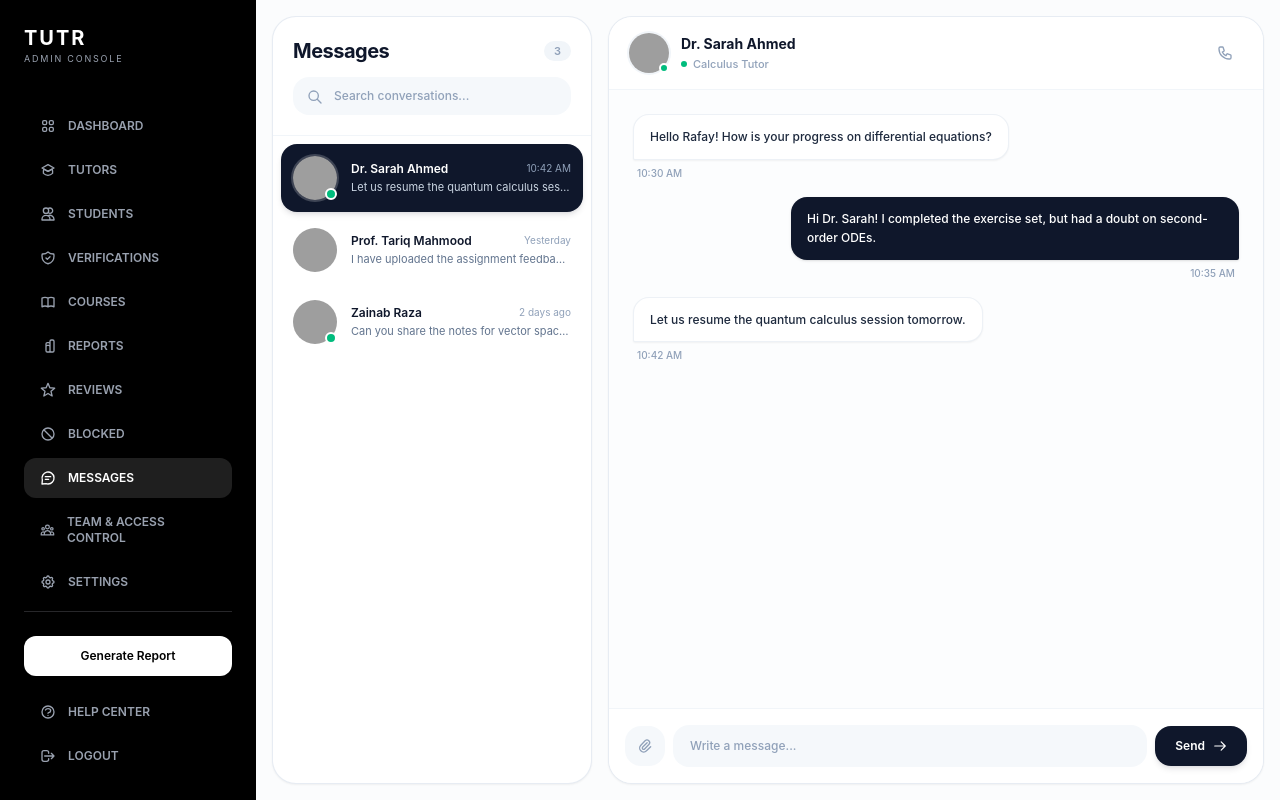
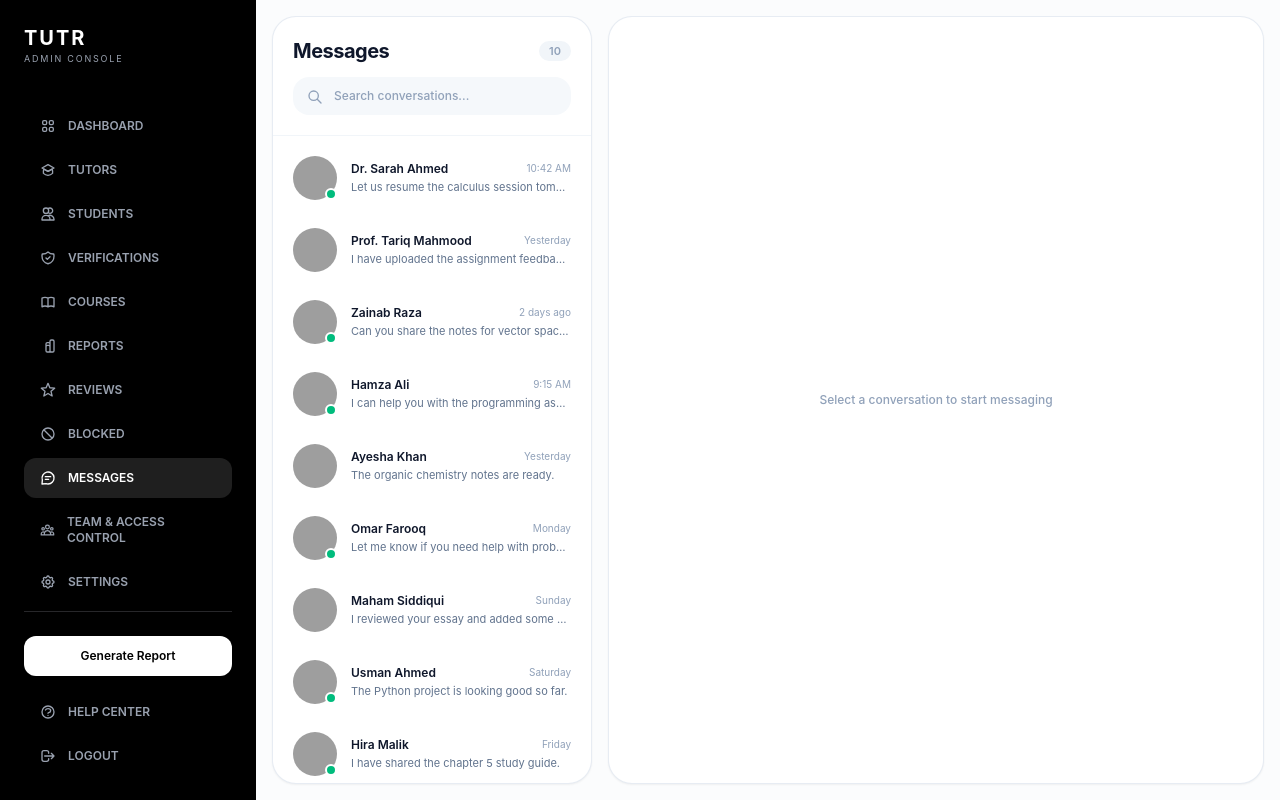
Before and after one commit to arafayZ/TutrAdminPanel, a React (Vite) app: page /chat in a window 1280 px wide. Built offline with nearby package versions, Linux system fonts and the light colour scheme; grey boxes are pictures that could not be loaded.

Commit message:
updates on 29/8/26

```diff
--- a/src/pages/Chat.jsx
+++ b/src/pages/Chat.jsx
@@ -9,7 +9,7 @@ const Chat = () => {
     role: 'Calculus Tutor',
     avatar: 'https://images.unsplash.com/photo-1494790108377-be9c29b29330?w=150',
     online: true,
-      lastMessage: 'Let us resume the quantum calculus session tomorrow.',
+    lastMessage: 'Let us resume the calculus session tomorrow.',
     time: '10:42 AM',
     unread: 2,
   },
@@ -32,25 +32,293 @@ const Chat = () => {
     lastMessage: 'Can you share the notes for vector spaces?',
     time: '2 days ago',
     unread: 0,
-    }
+  },
+  {
+    id: 4,
+    name: 'Hamza Ali',
+    role: 'Computer Science Tutor',
+    avatar: 'https://images.unsplash.com/photo-1500648767791-00dcc994a43e?w=150',
+    online: true,
+    lastMessage: 'I can help you with the programming assignment.',
+    time: '9:15 AM',
+    unread: 1,
+  },
+  {
+    id: 5,
+    name: 'Ayesha Khan',
+    role: 'Chemistry Tutor',
+    avatar: 'https://images.unsplash.com/photo-1531123897727-8f129e1688ce?w=150',
+    online: false,
+    lastMessage: 'The organic chemistry notes are ready.',
+    time: 'Yesterday',
+    unread: 3,
+  },
+  {
+    id: 6,
+    name: 'Omar Farooq',
+    role: 'Statistics Tutor',
+    avatar: 'https://images.unsplash.com/photo-1519085360753-af0119f7cbe7?w=150',
+    online: true,
+    lastMessage: 'Let me know if you need help with probability.',
+    time: 'Monday',
+    unread: 0,
+  },
+  {
+    id: 7,
+    name: 'Maham Siddiqui',
+    role: 'English Literature Tutor',
+    avatar: 'https://images.unsplash.com/photo-1544005313-94ddf0286df2?w=150',
+    online: false,
+    lastMessage: 'I reviewed your essay and added some comments.',
+    time: 'Sunday',
+    unread: 1,
+  },
+  {
+    id: 8,
+    name: 'Usman Ahmed',
+    role: 'Data Science Tutor',
+    avatar: 'https://images.unsplash.com/photo-1507003211169-0a1dd7228f2d?w=150',
+    online: true,
+    lastMessage: 'The Python project is looking good so far.',
+    time: 'Saturday',
+    unread: 0,
+  },
+  {
+    id: 9,
+    name: 'Hira Malik',
+    role: 'Biology Specialist',
+    avatar: 'https://images.unsplash.com/photo-1551836022-d5d88e9218df?w=150',
+    online: true,
+    lastMessage: 'I have shared the chapter 5 study guide.',
+    time: 'Friday',
+    unread: 2,
+  },
+  {
+    id: 10,
+    name: 'Bilal Hassan',
+    role: 'Programming Peer',
+    avatar: 'https://images.unsplash.com/photo-1560250097-0b93528c311a?w=150',
+    online: false,
+    lastMessage: 'Did you solve the recursion problem?',
+    time: 'Thursday',
+    unread: 0,
+  },
 ]);
 
-  const [activeContactId, setActiveContactId] = useState(1);
+  const [activeContactId, setActiveContactId] = useState(null);
   const [showMobileChat, setShowMobileChat] = useState(false);
   const [searchContact, setSearchContact] = useState('');
 
     const [messagesMap, setMessagesMap] = useState({
   1: [
-      { id: 101, sender: 'them', text: 'Hello Rafay! How is your progress on differential equations?', time: '10:30 AM' },
-      { id: 102, sender: 'me', text: 'Hi Dr. Sarah! I completed the exercise set, but had a doubt on second-order ODEs.', time: '10:35 AM' },
-      { id: 103, sender: 'them', text: 'Let us resume the quantum calculus session tomorrow.', time: '10:42 AM' }
+    {
+      id: 101,
+      sender: 'them',
+      text: 'Hello Rafay! How is your progress on differential equations?',
+      time: '10:30 AM',
+    },
+    {
+      id: 102,
+      sender: 'me',
+      text: 'Hi Dr. Sarah! I completed the exercise set, but had a doubt on second-order ODEs.',
+      time: '10:35 AM',
+    },
+    {
+      id: 103,
+      sender: 'them',
+      text: 'Let us resume the calculus session tomorrow.',
+      time: '10:42 AM',
+    },
   ],
+
   2: [
-      { id: 201, sender: 'them', text: 'I have uploaded the assignment feedback.', time: 'Yesterday' }
+    {
+      id: 201,
+      sender: 'them',
+      text: 'I have uploaded the assignment feedback.',
+      time: 'Yesterday',
+    },
+    {
+      id: 202,
+      sender: 'me',
+      text: 'Thank you, Professor. I will review the feedback today.',
+      time: 'Yesterday',
+    },
+    {
+      id: 203,
+      sender: 'them',
+      text: 'Focus especially on the numerical problems in section 3.',
+      time: 'Yesterday',
+    },
   ],
+
   3: [
-      { id: 301, sender: 'them', text: 'Can you share the notes for vector spaces?', time: '2 days ago' }
-    ]
+    {
+      id: 301,
+      sender: 'them',
+      text: 'Can you share the notes for vector spaces?',
+      time: '2 days ago',
+    },
+    {
+      id: 302,
+      sender: 'me',
+      text: 'Sure! I will send them to you shortly.',
+      time: '2 days ago',
+    },
+    {
+      id: 303,
+      sender: 'them',
+      text: 'Thanks! I really appreciate it.',
+      time: '2 days ago',
+    },
+  ],
+
+  4: [
+    {
+      id: 401,
+      sender: 'them',
+      text: 'I can help you with the programming assignment.',
+      time: '9:05 AM',
+    },
+    {
+      id: 402,
+      sender: 'me',
+      text: 'That would be great. I am having trouble with the implementation.',
+      time: '9:10 AM',
+    },
+    {
+      id: 403,
+      sender: 'them',
+      text: 'No problem. Send me the code and we will go through it together.',
+      time: '9:15 AM',
+    },
+  ],
+
+  5: [
+    {
+      id: 501,
+      sender: 'them',
+      text: 'The organic chemistry notes are ready.',
+      time: 'Yesterday',
+    },
+    {
+      id: 502,
+      sender: 'me',
+      text: 'Perfect. I was looking for the reaction mechanisms section.',
+      time: 'Yesterday',
+    },
+    {
+      id: 503,
+      sender: 'them',
+      text: 'I included that section with some additional examples.',
+      time: 'Yesterday',
+    },
+  ],
+
+  6: [
+    {
+      id: 601,
+      sender: 'them',
+      text: 'Let me know if you need help with probability.',
+      time: 'Monday',
+    },
+    {
+      id: 602,
+      sender: 'me',
+      text: 'I am struggling a little with conditional probability.',
+      time: 'Monday',
+    },
+    {
+      id: 603,
+      sender: 'them',
+      text: 'Sure. We can cover it in our next session.',
+      time: 'Monday',
+    },
+  ],
+
+  7: [
+    {
+      id: 701,
+      sender: 'them',
+      text: 'I reviewed your essay and added some comments.',
+      time: 'Sunday',
+    },
+    {
+      id: 702,
+      sender: 'me',
+      text: 'Thank you! I will make the changes based on your feedback.',
+      time: 'Sunday',
+    },
+    {
+      id: 703,
+      sender: 'them',
+      text: 'Great. Your overall structure is already quite strong.',
+      time: 'Sunday',
+    },
+  ],
+
+  8: [
+    {
+      id: 801,
+      sender: 'them',
+      text: 'The Python project is looking good so far.',
+      time: 'Saturday',
+    },
+    {
+      id: 802,
+      sender: 'me',
+      text: 'Thanks! I have completed the data preprocessing part.',
+      time: 'Saturday',
+    },
+    {
+      id: 803,
+      sender: 'them',
+      text: 'Excellent. Next, focus on improving the model accuracy.',
+      time: 'Saturday',
+    },
+  ],
+
+  9: [
+    {
+      id: 901,
+      sender: 'them',
+      text: 'I have shared the chapter 5 study guide.',
+      time: 'Friday',
+    },
+    {
+      id: 902,
+      sender: 'me',
+      text: 'Got it. Is there anything specific I should focus on?',
+      time: 'Friday',
+    },
+    {
+      id: 903,
+      sender: 'them',
+      text: 'Focus on the diagrams and key biological processes.',
+      time: 'Friday',
+    },
+  ],
+
+  10: [
+    {
+      id: 1001,
+      sender: 'them',
+      text: 'Did you solve the recursion problem?',
+      time: 'Thursday',
+    },
+    {
+      id: 1002,
+      sender: 'me',
+      text: 'Not completely. I am getting confused with the base case.',
+      time: 'Thursday',
+    },
+    {
+      id: 1003,
+      sender: 'them',
+      text: 'I had the same issue. Let me show you how I approached it.',
+      time: 'Thursday',
+    },
+  ],
 });
 
   const [messageText, setMessageText] = useState('');
@@ -64,7 +332,7 @@ const Chat = () => {
   const messagesEndRef = useRef(null);
 
   const activeContact = contacts.find(c => c.id === activeContactId) || contacts[0];
-  const activeMessages = messagesMap[activeContactId] || [];
+  const activeMessages = activeContactId ? (messagesMap[activeContactId] || []) : [];
 
   useEffect(() => {
     messagesEndRef.current?.scrollIntoView({ behavior: 'smooth' });
@@ -75,9 +343,14 @@ const Chat = () => {
     setShowMobileChat(true);
   };
 
+  const handleBackToList = () => {
+    setShowMobileChat(false);
+  };
+
   const handleSendMessage = (e) => {
     e.preventDefault();
     if (!messageText.trim() && !attachedImage) return;
+    if (!activeContactId) return;
 
     const newMessage = {
       id: Date.now(),
@@ -246,13 +519,14 @@ const Chat = () => {
 <div className={`flex-1 flex flex-col h-full bg-white md:rounded-3xl border border-slate-200/80 shadow-xs overflow-hidden w-full ${
   !showMobileChat ? 'hidden md:flex' : 'flex'
 }`}>
-
-          {/* Header */}
-          <header className="px-5 py-4 border-b border-slate-100 flex items-center justify-between shrink-0 bg-white/80 backdrop-blur-md">
-            <div className="flex items-center gap-3">
+  {activeContactId ? (
+    <>
+      {/* Header with left padding on mobile for sidebar trigger */}
+      <header className="px-5 pl-16 md:pl-5 py-4 border-b border-slate-100 flex items-center justify-between shrink-0 bg-white/80 backdrop-blur-md">
+        <div className="flex items-center gap-2 sm:gap-3">
           <button
-                onClick={() => setShowMobileChat(false)}
-                className="md:hidden p-2 text-slate-500 hover:text-slate-900 rounded-xl hover:bg-slate-100 transition-colors"
+            onClick={handleBackToList}
+            className="md:hidden p-2 text-slate-600 hover:text-slate-900 bg-slate-100 hover:bg-slate-200 rounded-xl transition-colors shrink-0"
             aria-label="Back to contacts list"
           >
             <svg className="w-5 h-5" fill="none" stroke="currentColor" viewBox="0 0 24 24">
@@ -358,11 +632,17 @@ const Chat = () => {
                   </button>
                 </form>
               </div>
+            </>
+          ) : (
+            <div className="flex-1 flex items-center justify-center text-slate-400 text-xs font-medium">
+              Select a conversation to start messaging
+            </div>
+          )}
 
         </div>
       </main>
 
-      {/* ATTACHMENT MODAL (CLEAN WHITE) */}
+      {/* ATTACHMENT MODAL */}
       {isAttachmentPickerOpen && (
         <div className="fixed inset-0 bg-slate-900/30 backdrop-blur-xs z-50 flex items-center justify-center p-4">
           <div className="bg-white rounded-3xl max-w-sm w-full p-6 shadow-2xl border border-slate-100 text-center relative animate-in fade-in zoom-in-95 duration-200">
--- a/src/pages/Courses.jsx
+++ b/src/pages/Courses.jsx
@@ -24,17 +24,17 @@ const CustomDropdown = ({ label, value, onChange, options }) => {
   }, []);
 
   return (
-    <div className="flex items-center gap-2 relative" ref={dropdownRef}>
-      {label && <span className="text-[10px] uppercase font-bold text-gray-400">{label}:</span>}
+    <div className="flex items-center gap-2 relative w-full sm:w-auto" ref={dropdownRef}>
+      {label && <span className="text-[10px] uppercase font-bold text-gray-400 whitespace-nowrap">{label}:</span>}
 
-      <div className="relative">
+      <div className="relative flex-1 sm:flex-none">
         <button
           type="button"
           onClick={() => setIsOpen(!isOpen)}
-          className="bg-gray-100 hover:bg-gray-200 text-gray-800 font-medium rounded-lg px-3 py-1.5 text-xs flex items-center gap-2 cursor-pointer transition-colors"
+          className="w-full sm:w-auto bg-gray-100 hover:bg-gray-200 text-gray-800 font-medium rounded-lg px-3 py-1.5 text-xs flex items-center justify-between sm:justify-start gap-2 cursor-pointer transition-colors"
         >
-          <span>{value}</span>
-          <span className="text-[10px]">▼</span>
+          <span className="truncate">{value}</span>
+          <span className="text-[10px] flex-shrink-0">▼</span>
         </button>
 
         {isOpen && (
@@ -186,7 +186,6 @@ const CourseManagement = () => {
   const renderFeatureIcon = (type, label = '') => {
     const modeText = (label || '').toLowerCase();
 
-    // Online Mode Icon (Mobile / Device View)
     if (modeText.includes('online') || (type === 'mode' && modeText.includes('online'))) {
       return (
         <svg className="w-5 h-5 text-gray-700 flex-shrink-0" fill="none" stroke="currentColor" viewBox="0 0 24 24">
@@ -196,7 +195,6 @@ const CourseManagement = () => {
       );
     }
 
-    // Tutor's Home Icon (Main House / Structure)
     if (modeText.includes("tutor's home") || modeText.includes("tutor home")) {
       return (
         <svg className="w-5 h-5 text-gray-700 flex-shrink-0" fill="none" stroke="currentColor" viewBox="0 0 24 24">
@@ -205,7 +203,6 @@ const CourseManagement = () => {
       );
     }
 
-    // Student's Home Icon (Home + User Profile Badge)
     if (modeText.includes("student's home") || modeText.includes("student home")) {
       return (
         <svg className="w-5 h-5 text-gray-700 flex-shrink-0" fill="none" stroke="currentColor" viewBox="0 0 24 24">
@@ -327,7 +324,7 @@ const CourseManagement = () => {
           <NotificationsPage onBack={() => setViewState('dashboard')} />
         ) : (
           <div className="p-4 sm:p-6 lg:p-8 max-w-6xl mx-auto w-full space-y-6">
-            <div className="flex items-center justify-between">
+            <div className="flex flex-col sm:flex-row sm:items-center justify-between gap-4">
               <div>
                 <h2 className="text-2xl font-bold text-gray-900 tracking-tight">
                   Course Management
@@ -359,8 +356,9 @@ const CourseManagement = () => {
               </div>
             </div>
 
-            <div className="bg-white p-3 rounded-2xl border border-gray-100 flex items-center justify-between text-xs">
-              <div className="flex items-center gap-4">
+            {/* Responsive Filter Container */}
+            <div className="bg-white p-3.5 rounded-2xl border border-gray-100 flex flex-col sm:flex-row items-start sm:items-center justify-between gap-3 text-xs">
+              <div className="flex flex-col sm:flex-row items-stretch sm:items-center gap-3 w-full sm:w-auto">
                 <CustomDropdown
                   label="STATUS"
                   value={statusFilter}
@@ -385,7 +383,7 @@ const CourseManagement = () => {
                 />
               </div>
 
-              <div className="text-gray-400 text-xs font-medium">
+              <div className="text-gray-400 text-xs font-medium self-end sm:self-auto pt-1 sm:pt-0">
                 Showing {filteredCourses.length} of {courses.length} courses
               </div>
             </div>
--- a/src/pages/StudentManagement.jsx
+++ b/src/pages/StudentManagement.jsx
@@ -380,8 +380,8 @@ const StudentManagement = () => {
             </div>
 
             {/* Filters Bar */}
-            <div className="bg-white p-3 rounded-2xl border border-gray-100 flex items-center justify-between text-xs">
-              <div className="flex items-center gap-4">
+            <div className="bg-white p-3 rounded-2xl border border-gray-100 flex flex-wrap sm:flex-nowrap items-center justify-between gap-3 text-xs">
+              <div className="flex flex-wrap items-center gap-3 sm:gap-4 w-full sm:w-auto">
                 <CustomDropdown
                   label="STATUS"
                   value={statusFilter}
@@ -417,7 +417,7 @@ const StudentManagement = () => {
                 />
               </div>
 
-              <div className="text-gray-400 text-xs font-medium">
+              <div className="text-gray-400 text-xs font-medium shrink-0">
                 Showing {filteredStudents.length} of {students.length} students
               </div>
             </div>
--- a/src/pages/TutorManagement.jsx
+++ b/src/pages/TutorManagement.jsx
@@ -34,21 +34,21 @@ const CustomDropdown = ({ label, value, onChange, options }) => {
   }, []);
 
   return (
-    <div className="flex items-center gap-2 relative" ref={dropdownRef}>
-      {label && <span className="text-[10px] uppercase font-bold text-gray-400">{label}:</span>}
+    <div className="flex items-center gap-1.5 sm:gap-2 relative w-full sm:w-auto" ref={dropdownRef}>
+      {label && <span className="text-[10px] uppercase font-bold text-gray-400 shrink-0">{label}:</span>}
 
-      <div className="relative">
+      <div className="relative flex-1 sm:flex-none">
         <button
           type="button"
           onClick={() => setIsOpen(!isOpen)}
-          className="bg-gray-100 hover:bg-gray-200 text-gray-800 font-medium rounded-lg px-3 py-1.5 text-xs flex items-center gap-2 cursor-pointer transition-colors"
+          className="w-full sm:w-auto bg-gray-100 hover:bg-gray-200 text-gray-800 font-medium rounded-lg px-2.5 py-1.5 text-xs flex items-center justify-between sm:justify-start gap-2 cursor-pointer transition-colors"
         >
-          <span>{value}</span>
-          <span className="text-[10px]">▼</span>
+          <span className="truncate max-w-[110px] sm:max-w-none">{value}</span>
+          <span className="text-[9px] text-gray-500">▼</span>
         </button>
 
         {isOpen && (
-          <div className="absolute top-full left-0 mt-1 w-36 bg-white border border-gray-200 rounded-lg shadow-lg z-20 overflow-hidden py-1 max-h-60 overflow-y-auto">
+          <div className="absolute top-full left-0 mt-1 w-44 bg-white border border-gray-200 rounded-lg shadow-lg z-30 overflow-hidden py-1 max-h-60 overflow-y-auto">
             {options.map((opt) => (
               <button
                 key={opt}
@@ -340,15 +340,15 @@ const TutorManagement = () => {
         {viewState === 'notifications' ? (
           <NotificationsPage onBack={() => setViewState('dashboard')} />
         ) : (
-          <div className="p-4 sm:p-6 lg:p-8 max-w-6xl mx-auto w-full space-y-6">
-            <div className="flex items-center justify-between">
+          <div className="p-4 sm:p-6 lg:p-8 max-w-6xl mx-auto w-full space-y-4 sm:space-y-6">
+            <div className="flex flex-col sm:flex-row sm:items-center justify-between gap-4">
               <div>
-                <h2 className="text-2xl font-bold text-gray-900 tracking-tight">Tutor Management</h2>
-                <p className="text-xs text-gray-500 mt-1">Oversee, verify, and monitor educational professional performance.</p>
+                <h2 className="text-xl sm:text-2xl font-bold text-gray-900 tracking-tight">Tutor Management</h2>
+                <p className="text-xs text-gray-500 mt-0.5 sm:mt-1">Oversee, verify, and monitor educational professional performance.</p>
               </div>
               <button
                 onClick={handleExportPDF}
-                className="px-4 py-2 bg-black text-white text-xs font-semibold rounded-lg flex items-center gap-2 hover:bg-zinc-800 transition-colors cursor-pointer"
+                className="self-start sm:self-auto px-4 py-2 bg-black text-white text-xs font-semibold rounded-lg flex items-center gap-2 hover:bg-zinc-800 transition-colors cursor-pointer shrink-0"
               >
                 <svg className="w-3.5 h-3.5" fill="none" stroke="currentColor" viewBox="0 0 24 24">
                   <path strokeLinecap="round" strokeLinejoin="round" strokeWidth="2" d="M4 16v1a3 3 0 003 3h10a3 3 0 003-3v-1m-4-4l-4 4m0 0l-4-4m4 4V4"/>
@@ -357,9 +357,9 @@ const TutorManagement = () => {
               </button>
             </div>
 
-            {/* Filters Bar */}
-            <div className="bg-white p-3 rounded-2xl border border-gray-100 flex items-center justify-between text-xs">
-              <div className="flex items-center gap-4">
+            {/* Responsive Filters Bar */}
+            <div className="bg-white p-3 rounded-2xl border border-gray-100 flex flex-col sm:flex-row sm:items-center justify-between gap-3 text-xs">
+              <div className="flex flex-wrap items-center gap-3 sm:gap-4 w-full sm:w-auto">
                 <CustomDropdown
                   label="STATUS"
                   value={statusFilter}
@@ -381,7 +381,7 @@ const TutorManagement = () => {
                 />
               </div>
 
-              <div className="text-gray-400 text-xs font-medium">
+              <div className="text-gray-400 text-[11px] sm:text-xs font-medium shrink-0 pt-1 sm:pt-0 border-t sm:border-t-0 border-gray-50">
                 Showing {filteredTutors.length} of {tutors.length} tutors
               </div>
             </div>
@@ -455,13 +455,13 @@ const TutorManagement = () => {
 
       {/* Slide-over Right Drawer */}
       {selectedTutor && (
-        <aside className="w-96 bg-white border-l border-gray-200 h-screen overflow-y-auto flex flex-col justify-between p-6 shadow-xl z-20 sticky top-0">
+        <aside className="w-full sm:w-96 bg-white border-l border-gray-200 h-screen overflow-y-auto flex flex-col justify-between p-6 shadow-xl z-20 fixed sm:sticky right-0 top-0">
           <div className="space-y-6">
             <div className="flex items-center justify-between border-b border-gray-100 pb-4">
               <h3 className="text-sm font-bold text-gray-900">Tutor Details</h3>
               <button
                 onClick={() => setSelectedTutor(null)}
-                className="text-gray-400 hover:text-black cursor-pointer text-sm"
+                className="text-gray-400 hover:text-black cursor-pointer text-sm p-1"
               >
                 ✕
               </button>
```
Also changed, not shown: src/pages/Dashboard.jsx (+91 -55 lines). Lines whose indentation alone changed are shown as unchanged.
